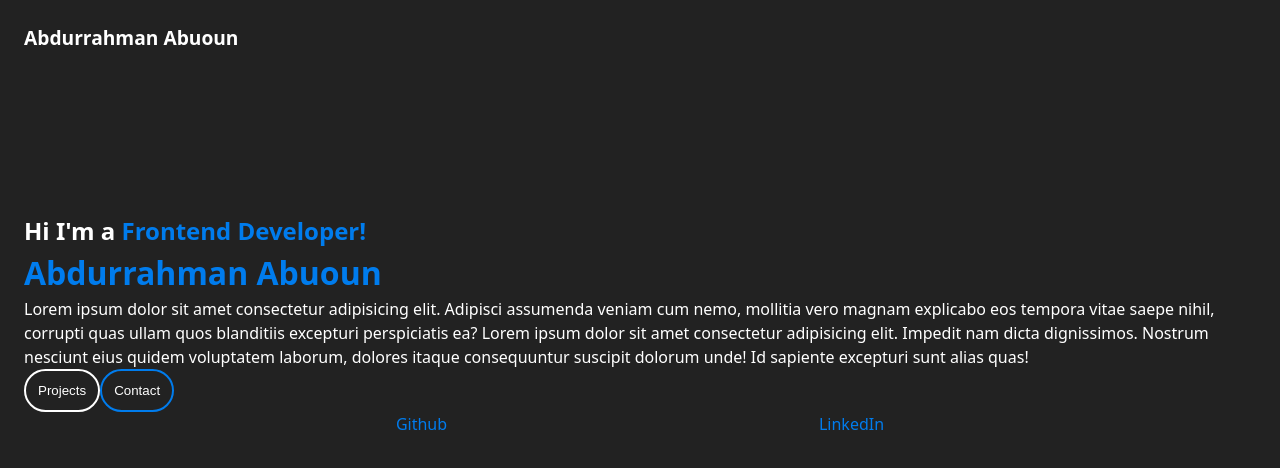
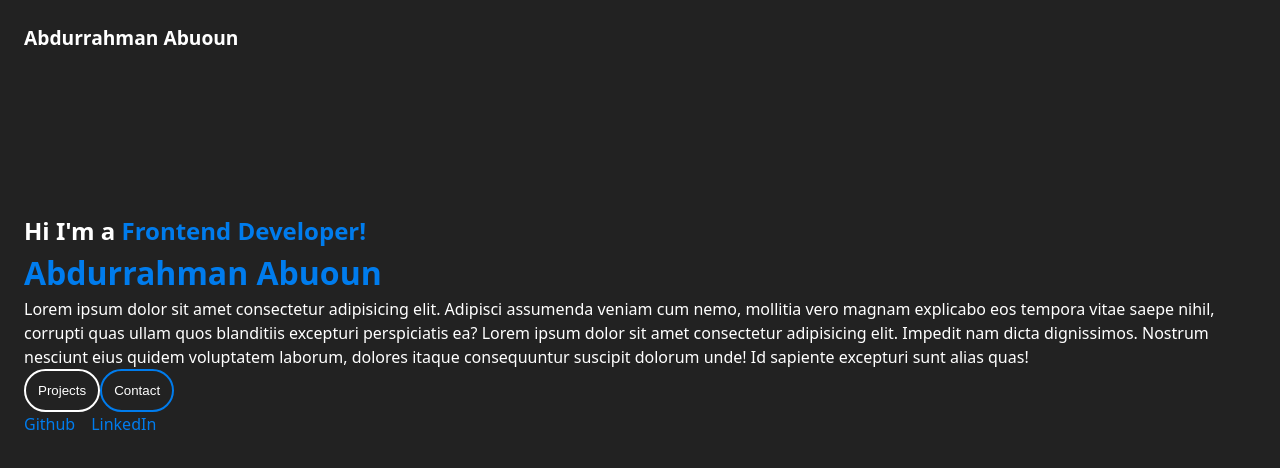
Before and after one commit to abdurman1/myportfolio, a React (Vite) app: page / in a window 1280 px wide. Shown: the top 468 px of the page. Built offline with nearby package versions, Linux system fonts and the light colour scheme.

Commit message:
May 16, 2025, 2:05 PM

```diff
--- a/src/App.css
+++ b/src/App.css
@@ -21,7 +21,10 @@ ul {
     align-items: center;
     padding: 0;
     margin: 0;
-    justify-content: space-evenly;
+}
+
+ul li {
+    padding-right: 1rem;
 }
 
 a {
```
